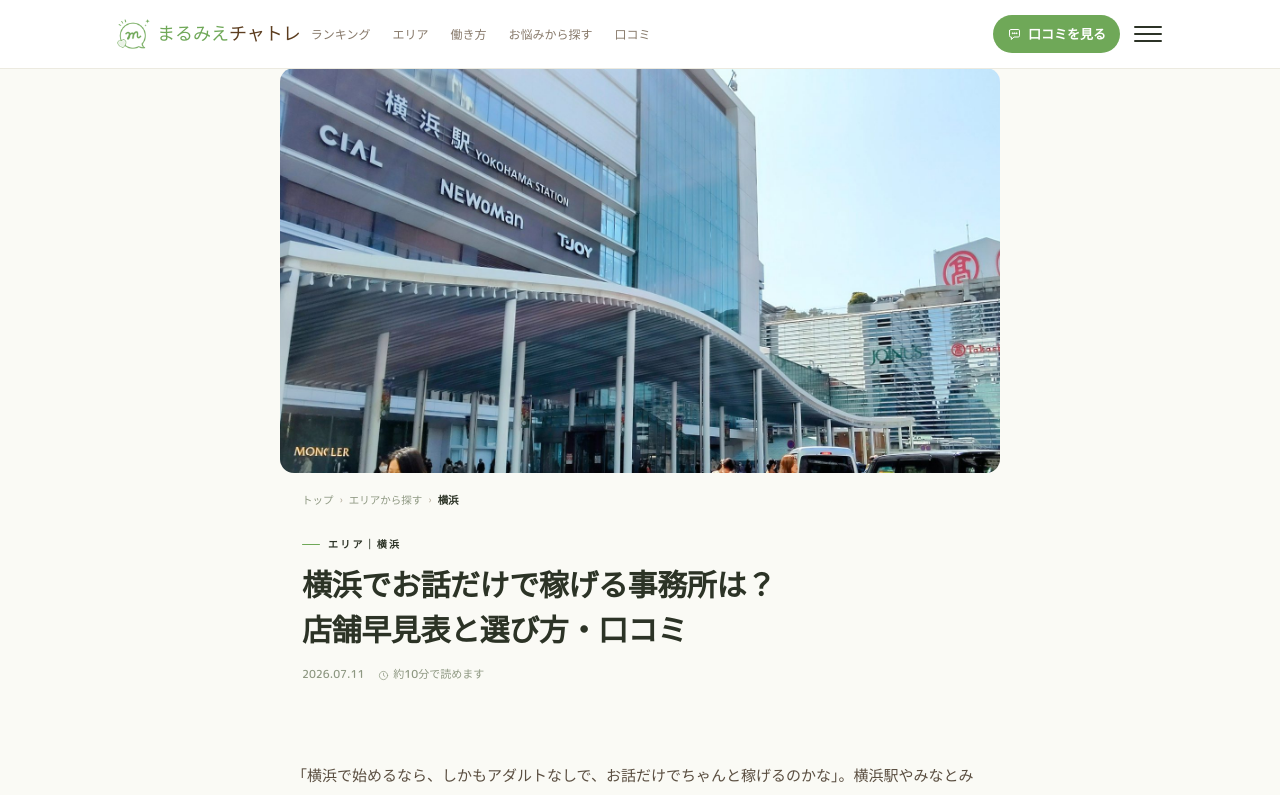
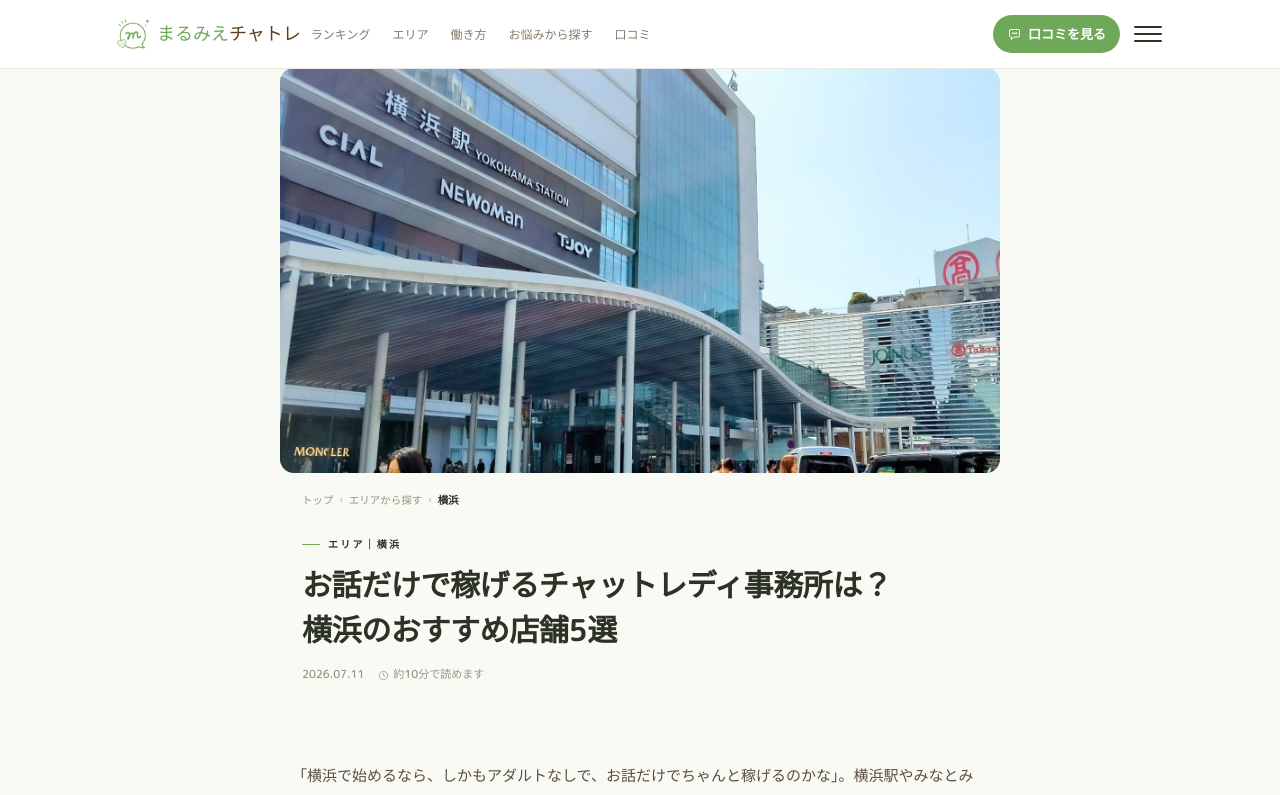
Before and after one commit to marumie-chatre/marumie-chatre.github.io, a Next.js app: page /area/yokohama in a window 1280 px wide. Shown: the top 795 px of the page. Built offline with nearby package versions, Linux system fonts and the light colour scheme; a web font is replaced by a local one.

Commit message:
fix(area/yokohama): タイトルを「お話だけで稼げるチャットレディ事務所は？横浜のおすすめ店舗5選」に変更（H1・meta・schema）

```diff
--- a/app/area/yokohama/page.tsx
+++ b/app/area/yokohama/page.tsx
@@ -6,7 +6,7 @@
 
 export const metadata = {
   alternates: { canonical: "/area/yokohama" },
-  title: "横浜でお話だけで稼げる？チャットレディ事務所おすすめ5選｜口コミで確認",
+  title: "お話だけで稼げるチャットレディ事務所は？横浜のおすすめ店舗5選",
   description:
     "横浜でお話（ノンアダルト）で稼げるチャットレディ事務所を探す方へ。現役チャットレディ4年のみなみが、横浜駅・みなとみらい・関内の主要事務所の店舗早見表と、安全性・サポートなど5つの基準で評価したおすすめ5選、失敗しない選び方、口コミまで正直に。「稼げるランキング」「高還元率」に振り回されない見方もわかります。",
 };
@@ -156,7 +156,7 @@
   return (
     <>
       <ArticleSchema
-        title="横浜でお話だけで稼げる？チャットレディ事務所おすすめ5選"
+        title="お話だけで稼げるチャットレディ事務所は？横浜のおすすめ店舗5選"
         description="現役チャットレディ4年のみなみが、横浜駅・みなとみらい・関内の主要事務所の店舗早見表と、5つの基準で評価したおすすめ5選、失敗しない選び方、口コミまで正直にまとめました。"
         url="https://marumie-chatre.vercel.app/area/yokohama"
         datePublished="2026-07-11"
@@ -181,9 +181,9 @@
         kicker="エリア｜横浜"
         title={
           <>
-            横浜でお話だけで稼げる事務所は？
+            お話だけで稼げるチャットレディ事務所は？
             <br />
-            店舗早見表と選び方・口コミ
+            横浜のおすすめ店舗5選
           </>
         }
         meta={{ date: "2026.07.11", readTime: "約10分で読めます" }}
```
